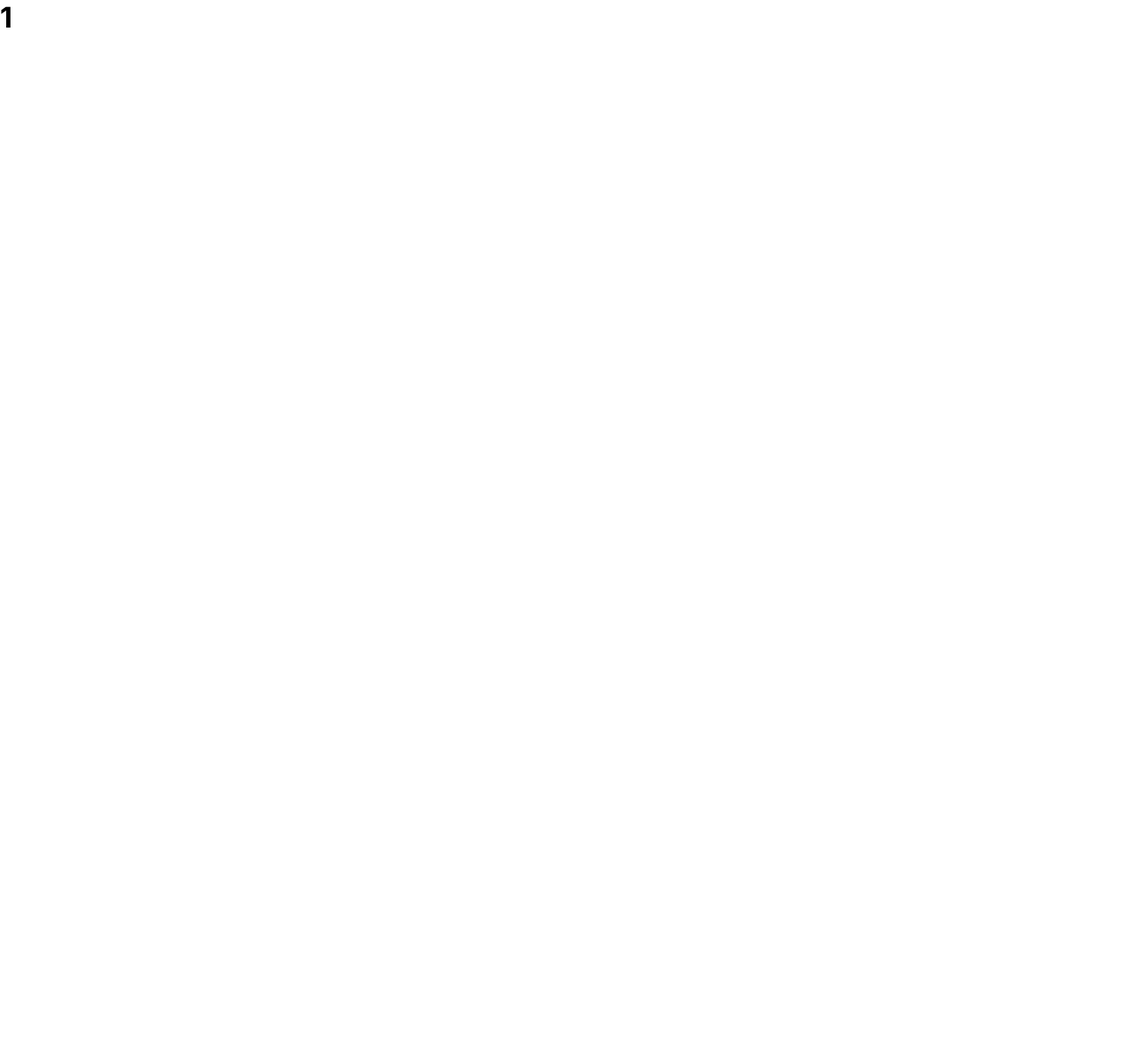
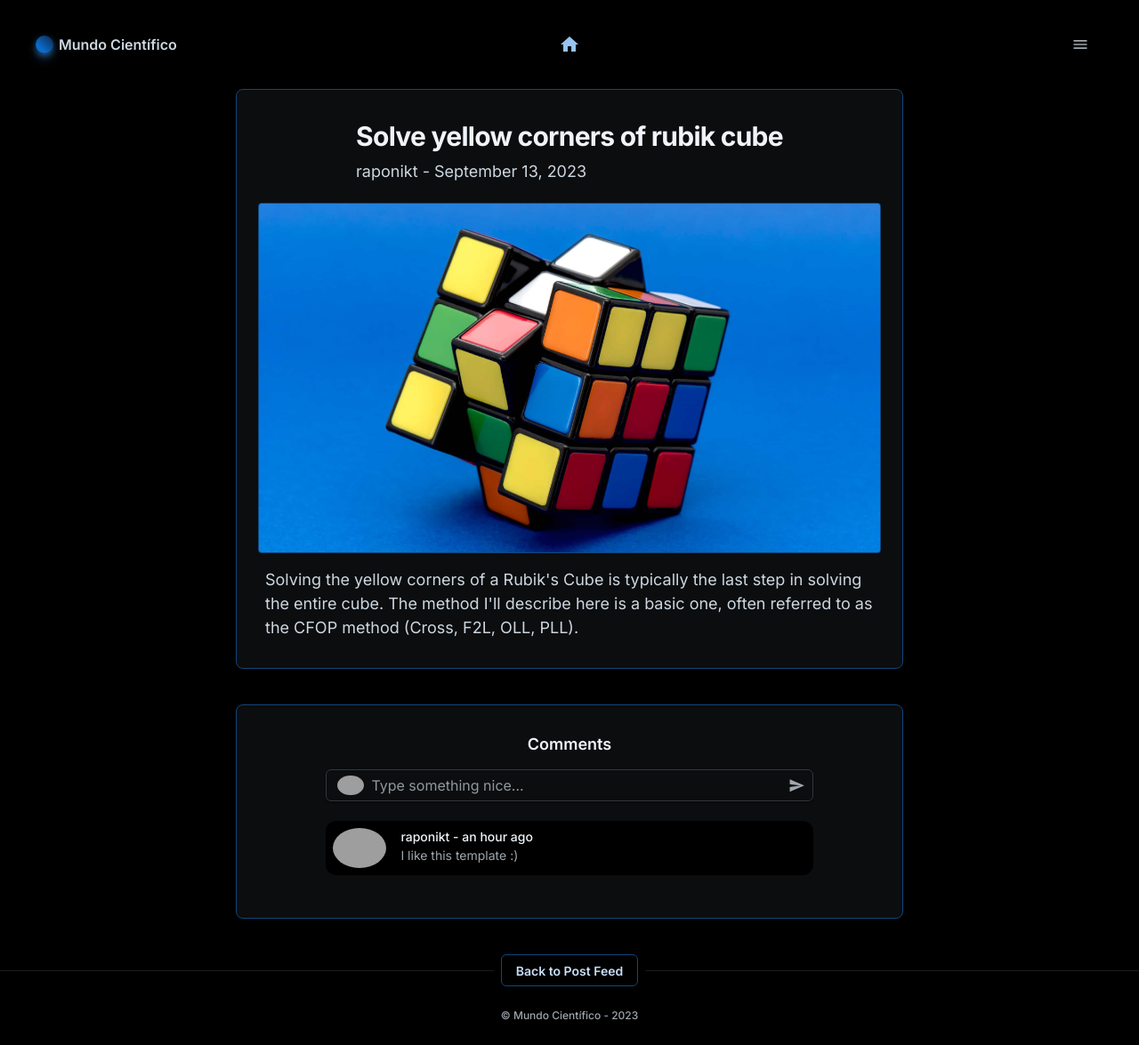
Before and after one commit to rapon1kt/mundo-cientifico, a Next.js app: page /v1/posts/1 in a window 1280 px wide. Shown: the whole page at 89% size. Before the commit the page ends 800 px from the top, so only its background shows below. Built offline with nearby package versions, Linux system fonts and the light colour scheme; grey boxes are pictures that could not be loaded.

Commit message:
feat: create first version of postId page

```diff
--- a/src/app/v1/posts/[postId]/page.tsx
+++ b/src/app/v1/posts/[postId]/page.tsx
@@ -1,3 +1,262 @@
-export default function PostPage({ params }: { params: { postId: string } }) {
-	return <h1>{params.postId}</h1>;
+"use client";
+import { Copyright } from "@/components";
+import { posts } from "@/data";
+import {
+	AspectRatio,
+	Box,
+	CssVarsProvider,
+	Typography,
+	Card,
+	Button,
+	Link,
+	Dropdown,
+	MenuButton,
+	Menu,
+	MenuItem,
+	Divider,
+	useColorScheme,
+	IconButton,
+	CardContent,
+	Input,
+	Stack,
+} from "@mui/joy";
+import MenuIcon from "@mui/icons-material/Menu";
+import {
+	DarkModeRounded,
+	Home,
+	LightModeRounded,
+	Logout,
+	People,
+	Send,
+	Settings,
+} from "@mui/icons-material";
+import React from "react";
+
+function ToggleTheme() {
+	const { mode, setMode } = useColorScheme();
+
+	return (
+		<MenuItem
+			sx={{ gap: 1 }}
+			onClick={() => {
+				if (mode === "light") {
+					setMode("dark");
+				} else {
+					setMode("light");
+				}
+			}}
+		>
+			{mode === "light" ? <DarkModeRounded /> : <LightModeRounded />}
+			Change
+		</MenuItem>
+	);
 }
+
+export default function PostPage({ params }: { params: { postId: number } }) {
+	const postId = params.postId;
+
+	return (
+		<CssVarsProvider defaultMode="dark" disableTransitionOnChange>
+			<Box
+				sx={(theme) => ({
+					bgcolor: theme.palette.background.body,
+					display: "flex",
+					flexDirection: "column",
+					alignItems: "center",
+					minHeight: "100vh",
+				})}
+			>
+				<Box
+					sx={{
+						py: 4,
+						px: 5,
+						width: "100%",
+						display: "flex",
+						flexDirection: "row",
+						justifyContent: "space-between",
+						alignItems: "center",
+					}}
+				>
+					<Typography
+						fontWeight="lg"
+						startDecorator={
+							<Box
+								component="span"
+								sx={{
+									width: 20,
+									height: 20,
+									background: (theme) =>
+										`linear-gradient(45deg, ${theme.vars.palette.primary.solidBg}, ${theme.vars.palette.primary.solidBg} 30%, ${theme.vars.palette.primary.softBg})`,
+									borderRadius: "50%",
+									boxShadow: (theme) => theme.shadow.md,
+									"--joy-shadowChannel": (theme) =>
+										theme.vars.palette.primary.mainChannel,
+								}}
+							/>
+						}
+					>
+						Mundo Científico
+					</Typography>
+					<Link
+						href="/v1/home"
+						sx={{
+							display: { xs: "none", sm: "block" },
+							position: "absolute",
+							top: "2rem",
+							left: "50%",
+							transform: "translateX(-50%)",
+						}}
+					>
+						<IconButton color="primary">
+							<Home />
+						</IconButton>
+					</Link>
+					<Dropdown>
+						<MenuButton variant="plain">
+							<MenuIcon />
+						</MenuButton>
+						<Menu>
+							<MenuItem sx={{ gap: 1 }}>
+								<People />
+								Account
+							</MenuItem>
+							<MenuItem sx={{ gap: 1 }}>
+								<Settings />
+								Preferences
+							</MenuItem>
+							<ToggleTheme />
+							<Divider />
+							<MenuItem
+								sx={{
+									display: { sm: "none" },
+									gap: 1,
+								}}
+							>
+								<Home />
+								Home
+							</MenuItem>
+							<Divider />
+							<MenuItem sx={{ gap: 1 }}>
+								<Logout />
+								Logout
+							</MenuItem>
+						</Menu>
+					</Dropdown>
+				</Box>
+
+				{posts
+					.filter((post) => post.key == postId)
+					.map((post) => (
+						<Card
+							variant="outlined"
+							color="primary"
+							key={post.key}
+							sx={{
+								p: 4,
+								display: "flex",
+								flexDirection: "column",
+								alignItems: "center",
+								width: {
+									xs: 380,
+									sm: 580,
+									md: 750,
+								},
+								gap: 2,
+								mb: 5,
+							}}
+						>
+							<CardContent>
+								<Typography level="h2">{post.title}</Typography>
+								<Typography level="body-lg" gutterBottom>
+									{post.author} - {post.date}
+								</Typography>
+							</CardContent>
+							<AspectRatio
+								variant="outlined"
+								color="primary"
+								sx={{
+									width: {
+										xs: "100%",
+										md: 700,
+									},
+								}}
+							>
+								<img src={post.img} loading="lazy" alt={post.title} />
+							</AspectRatio>
+							<Typography level="body-lg">{post.description}</Typography>
+						</Card>
+					))}
+				{posts
+					.filter((post) => post.key == postId)
+					.map((post) => (
+						<Card
+							color="primary"
+							key={post.key}
+							sx={{
+								p: 4,
+								display: "flex",
+								flexDirection: "column",
+								alignItems: "center",
+								width: {
+									xs: 380,
+									sm: 580,
+									md: 750,
+								},
+								gap: 2,
+								mb: 5,
+							}}
+						>
+							<Typography level="title-lg">Comments</Typography>
+							<CardContent sx={{ width: "80%" }}>
+								<Input
+									variant="outlined"
+									placeholder="Type something nice..."
+									startDecorator={
+										<img
+											src="/assets/profile.png"
+											style={{ borderRadius: "50%", width: "30px" }}
+										/>
+									}
+									endDecorator={
+										<IconButton>
+											<Send />
+										</IconButton>
+									}
+								/>
+								<Box
+									sx={{
+										p: 1,
+										my: 2,
+										gap: 2,
+										display: "flex",
+										flexDirection: "row",
+										borderRadius: "12px",
+										bgcolor: (theme) => theme.palette.background.popup,
+									}}
+								>
+									<img
+										src="/assets/profile.png"
+										style={{ borderRadius: "50%", width: "60px" }}
+									/>
+									<Stack>
+										<Typography level="title-sm">
+											raponikt - an hour ago
+										</Typography>
+										<Typography level="body-sm">
+											I like this template :)
+										</Typography>
+									</Stack>
+								</Box>
+							</CardContent>
+						</Card>
+					))}
+				<Divider>
+					<Link href="/v1/posts">
+						<Button variant="outlined">Back to Post Feed</Button>
+					</Link>
+				</Divider>
+				<Copyright />
+			</Box>
+		</CssVarsProvider>
+	);
+}
```
